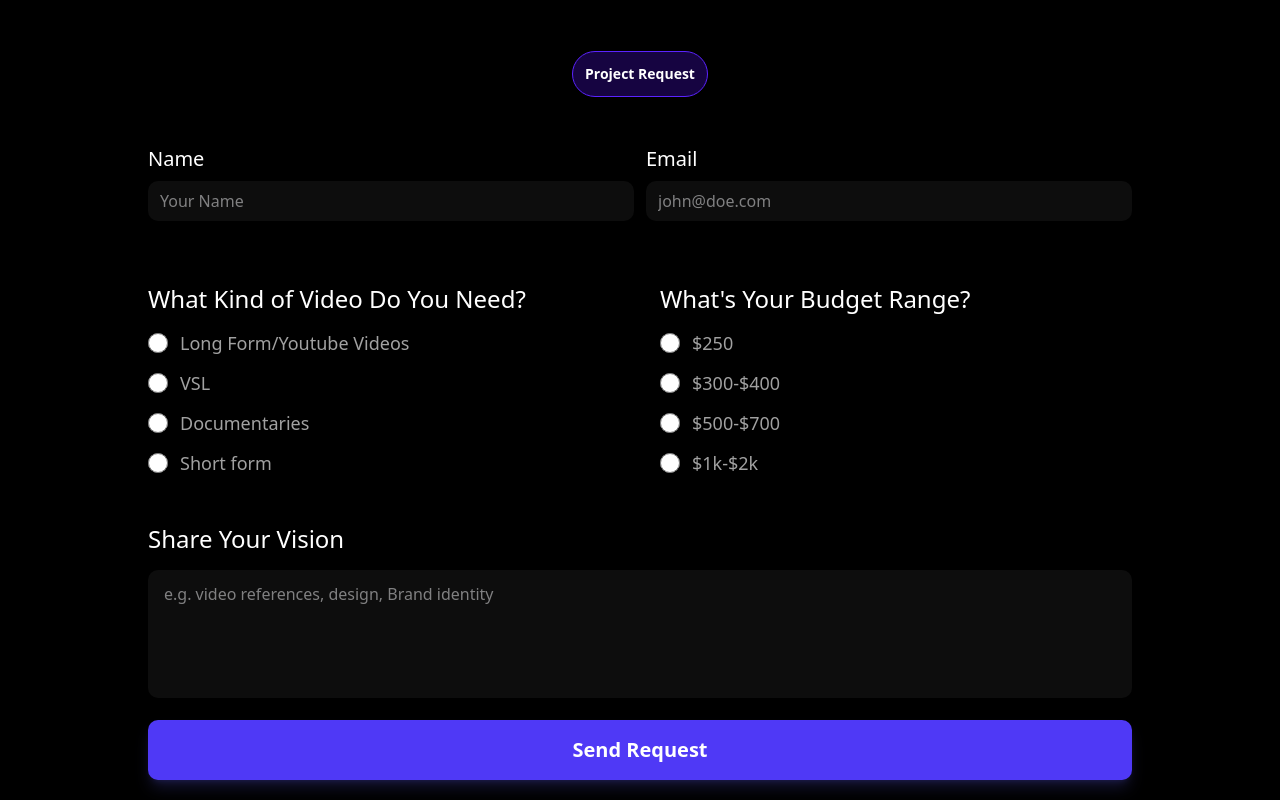
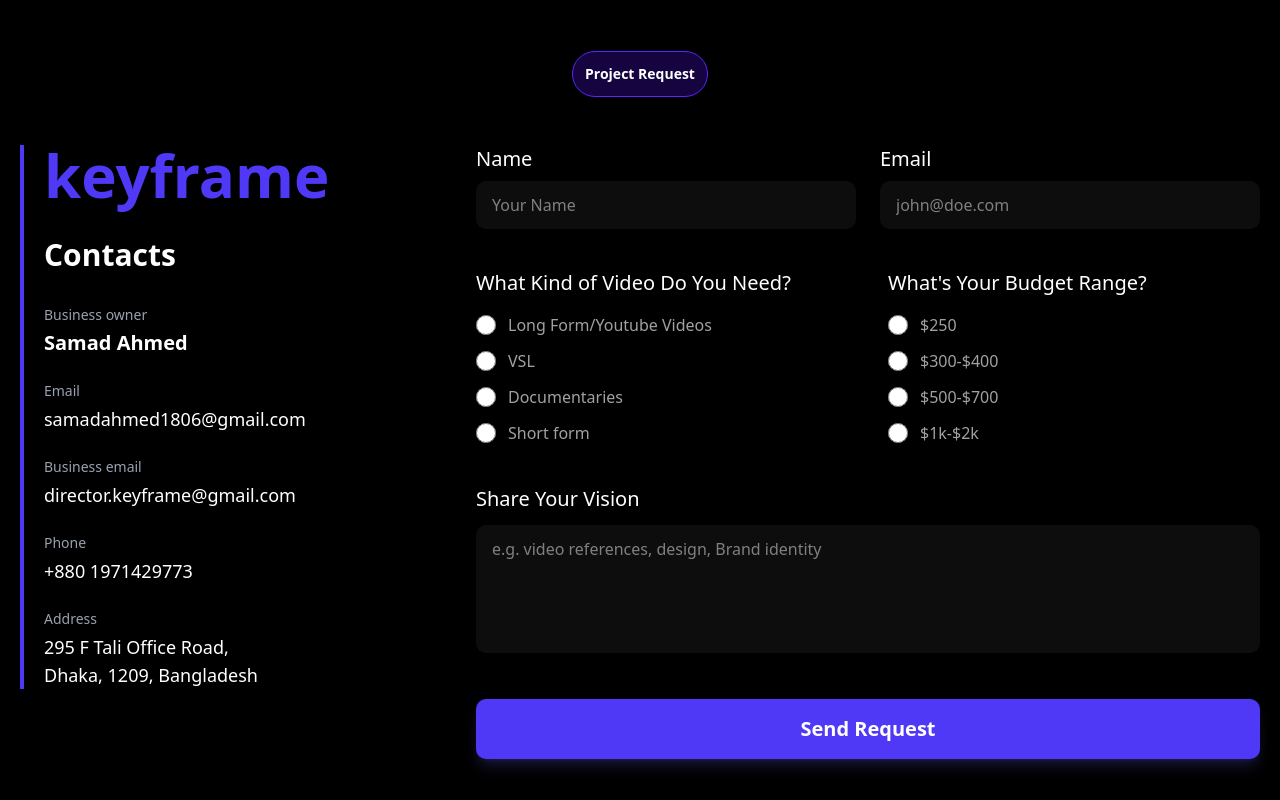
Before and after one commit to TheRABU/keyframe-portfolio, a React (Vite) app: page / in a window 1280 px wide. Shown: the part 3840-4640 px from the top of the page. Built offline with nearby package versions, Linux system fonts and the light colour scheme.

Commit message:
made some changes in the footer contact details and added a section in project request form

```diff
--- a/src/components/Footer.tsx
+++ b/src/components/Footer.tsx
@@ -1,3 +1,4 @@
+/* eslint-disable @typescript-eslint/no-unused-vars */
 import { useEffect, useState } from "react";
 import {
   FaFacebookF,
@@ -111,11 +112,11 @@ const Footer = () => {
                 <div className="ml-3">
                   <p className="text-sm text-gray-300">Email</p>
                   <a
-                    href="mailto:director.keyframe@gmail.com"
+                    href="mailto:samadahmed1806@gmail.com"
                     target="_blank"
                     className="text-white hover:text-[#6A5FFE] transition"
                   >
-                    director.keyframe@gmail.com
+                    samadahmed1806@gmail.com
                   </a>
                 </div>
               </li>
@@ -149,16 +150,16 @@ const Footer = () => {
                 <div className="ml-3">
                   <p className="text-sm text-gray-300">WhatsApp</p>
                   <a
-                    href="https://wa.me/8801908020345"
+                    href="https://wa.me/8801971429773"
                     target="_blank"
                     rel="noopener noreferrer"
                     className="text-white hover:text-[#6A5FFE] transition"
                   >
-                    +8801908-020345
+                    +880 1971429773
                   </a>
                 </div>
               </li>
-              <li className="flex items-start">
+              {/* <li className="flex items-start">
                 <div className="flex-shrink-0 mt-1">
                   <div className="w-8 h-8 bg-blue-500/20 rounded-full flex items-center justify-center hover:scale-110 transition-transform">
                     <FaXTwitter className="w-4 h-4 text-[#6A5FFE]" />
@@ -193,7 +194,7 @@ const Footer = () => {
                     Connect
                   </a>
                 </div>
-              </li>
+              </li> */}
             </ul>
           </div>
 
--- a/src/components/TestimonialsDemo.tsx
+++ b/src/components/TestimonialsDemo.tsx
@@ -60,7 +60,7 @@ const TestimonialsDemo = () => {
     {
       id: 2,
       testimonial:
-        "I've been working with Sakib & his team now with over 18 months together and they're with a doubt the best editors i've ever worked with. I have never seen such a production speed while still maintaining such high quality, always reliable as well & if any revisions are needed they are always done on time. I really can't find one negative thing that happened in all of the 1-2 years we've now been working together.",
+        "I've been working with Samad & his team now with over 18 months together and they're with a doubt the best editors i've ever worked with. I have never seen such a production speed while still maintaining such high quality, always reliable as well & if any revisions are needed they are always done on time. I really can't find one negative thing that happened in all of the 1-2 years we've now been working together.",
       name: "Jaroslav",
       role: "Youtube  Growth Partner",
       rating: 4,
--- a/src/modules/homepage/ProjectRequest.tsx
+++ b/src/modules/homepage/ProjectRequest.tsx
@@ -71,46 +71,110 @@ const ProjectRequest = () => {
 
   return (
     <div className="bg-[#000000] py-16">
-      <div className="text-center">
+      <div className="text-center mb-12">
         <SectionHeader props="Project Request" />
       </div>
 
+      <div className="max-w-7xl mx-auto px-5">
+        {/* Main Flex Container */}
+        <div className="flex flex-col lg:flex-row gap-12 lg:gap-16">
+          {/* Left Side - Contact Details (1/3) */}
+          <div className="lg:w-1/3">
+            <div className="relative pl-6">
+              {/* Vertical Accent Line */}
+              <div className="absolute left-0 top-0 bottom-0 w-1 bg-indigo-600"></div>
+
+              {/* Keyframe Brand */}
+              <h2 className="text-5xl md:text-6xl font-bold text-indigo-600 mb-8">
+                keyframe
+              </h2>
+
+              {/* Contacts Heading */}
+              <h3 className="text-3xl font-bold text-white mb-8">Contacts</h3>
+
+              {/* Contact Information */}
+              <div className="space-y-6 text-white">
+                {/* Business Owner */}
+                <div>
+                  <p className="text-sm text-gray-400 mb-1">Business owner</p>
+                  <p className="text-xl font-semibold">Samad Ahmed</p>
+                </div>
+
+                {/* Email */}
+                <div>
+                  <p className="text-sm text-gray-400 mb-1">Email</p>
+                  <p className="text-lg">samadahmed1806@gmail.com</p>
+                </div>
+
+                {/* Business Email */}
+                <div>
+                  <p className="text-sm text-gray-400 mb-1">Business email</p>
+                  <p className="text-lg">director.keyframe@gmail.com</p>
+                </div>
+
+                {/* Phone */}
+                <div>
+                  <p className="text-sm text-gray-400 mb-1">Phone</p>
+                  <p className="text-lg">+880 1971429773</p>
+                </div>
+
+                {/* Address */}
+                <div>
+                  <p className="text-sm text-gray-400 mb-1">Address</p>
+                  <p className="text-lg">
+                    295 F Tali Office Road,
+                    <br />
+                    Dhaka, 1209, Bangladesh
+                  </p>
+                </div>
+              </div>
+            </div>
+          </div>
+
+          {/* Right Side - Project Request Form (2/3) */}
+          <div className="lg:w-2/3">
             <form ref={formRef} onSubmit={handleSubmit} noValidate>
-        <div className="max-w-5xl mx-auto mt-7 flex w-full flex-col p-5 space-y-12">
+              <div className="flex flex-col space-y-10">
                 {/* Name & Email Row */}
-          <div className="flex flex-col lg:flex-row lg:items-center lg:justify-between lg:space-x-3">
-            <div className="mb-4 w-full lg:w-3/6">
-              <label htmlFor="name" className="text-xl leading-7 text-white">
+                <div className="flex flex-col md:flex-row md:items-center md:justify-between md:space-x-6 space-y-6 md:space-y-0">
+                  <div className="w-full md:w-1/2">
+                    <label
+                      htmlFor="name"
+                      className="text-xl leading-7 text-white block mb-2"
+                    >
                       Name
                     </label>
                     <input
                       type="text"
                       id="name"
-                name="user_name" // Matches validation formData.get("user_name")
+                      name="user_name"
                       placeholder="Your Name"
-                className="w-full rounded-lg mt-2 border-0 border-gray-300 bg-gray-100/5 py-2 px-3 text-base text-gray-100 outline-none transition-colors focus:ring-1 focus:ring-indigo-500"
+                      className="w-full rounded-lg border-0 border-gray-300 bg-gray-100/5 py-3 px-4 text-base text-gray-100 outline-none transition-colors focus:ring-1 focus:ring-indigo-500"
                     />
                   </div>
 
-            <div className="mb-4 w-full lg:w-3/6">
-              <label htmlFor="email" className="text-xl leading-7 text-white">
+                  <div className="w-full md:w-1/2">
+                    <label
+                      htmlFor="email"
+                      className="text-xl leading-7 text-white block mb-2"
+                    >
                       Email
                     </label>
                     <input
                       type="email"
                       id="email"
-                name="user_email" // Matches validation formData.get("user_email")
+                      name="user_email"
                       placeholder="john@doe.com"
-                className="w-full rounded-lg mt-2 border-0 border-gray-300 bg-gray-100/5 py-2 px-3 text-base text-gray-100 outline-none transition-colors focus:ring-1 focus:ring-indigo-500"
+                      className="w-full rounded-lg border-0 border-gray-300 bg-gray-100/5 py-3 px-4 text-base text-gray-100 outline-none transition-colors focus:ring-1 focus:ring-indigo-500"
                     />
                   </div>
                 </div>
 
                 {/* Selection Row */}
-          <div className="flex flex-col md:flex-row justify-between items-start w-full space-y-10 md:space-y-0 md:space-x-10">
+                <div className="flex flex-col md:flex-row justify-between items-start w-full space-y-8 md:space-y-0 md:space-x-10">
                   {/* Video Type Selection */}
                   <div className="flex-1">
-              <label className="text-2xl leading-7 text-white block mb-4">
+                    <label className="text-xl leading-7 text-white block mb-4">
                       What Kind of Video Do You Need?
                     </label>
                     <div className="flex flex-col gap-3">
@@ -122,7 +186,7 @@ const ProjectRequest = () => {
                       ].map((item) => (
                         <label
                           key={item}
-                    className="flex items-center gap-3 text-neutral-400 text-lg cursor-pointer hover:text-white transition-colors"
+                          className="flex items-center gap-3 text-neutral-400 text-base cursor-pointer hover:text-white transition-colors"
                         >
                           <input
                             type="radio"
@@ -138,14 +202,15 @@ const ProjectRequest = () => {
 
                   {/* Budget Selection */}
                   <div className="flex-1">
-              <label className="text-2xl leading-7 text-white block mb-4">
+                    <label className="text-xl leading-7 text-white block mb-4">
                       What's Your Budget Range?
                     </label>
                     <div className="flex flex-col gap-3">
-                {["$250", "$300-$400", "$500-$700", "$1k-$2k"].map((range) => (
+                      {["$250", "$300-$400", "$500-$700", "$1k-$2k"].map(
+                        (range) => (
                           <label
                             key={range}
-                    className="flex items-center gap-3 text-neutral-400 text-lg cursor-pointer hover:text-white transition-colors"
+                            className="flex items-center gap-3 text-neutral-400 text-base cursor-pointer hover:text-white transition-colors"
                           >
                             <input
                               type="radio"
@@ -155,28 +220,33 @@ const ProjectRequest = () => {
                             />
                             {range}
                           </label>
-                ))}
+                        ),
+                      )}
                     </div>
                   </div>
                 </div>
 
                 {/* Message Area */}
-          <div className="mb-4">
-            <label htmlFor="message" className="text-2xl leading-7 text-white">
+                <div>
+                  <label
+                    htmlFor="message"
+                    className="text-xl leading-7 text-white block mb-3"
+                  >
                     Share Your Vision
                   </label>
                   <textarea
                     id="message"
                     name="message"
                     placeholder="e.g. video references, design, Brand identity"
-              className="h-32 w-full resize-none rounded-lg border-0 border-gray-300 bg-gray-100/5 mt-4 py-3 px-4 text-base text-gray-100 outline-none transition-colors focus:ring-1 focus:ring-indigo-500"
+                    className="h-32 w-full resize-none rounded-lg border-0 border-gray-300 bg-gray-100/5 py-3 px-4 text-base text-gray-100 outline-none transition-colors focus:ring-1 focus:ring-indigo-500"
                   ></textarea>
                 </div>
 
+                {/* Submit Button */}
                 <button
                   type="submit"
                   disabled={isSubmitting}
-            className={`rounded-lg py-4 px-8 text-xl font-semibold text-white transition-all
+                  className={`w-full rounded-lg py-4 px-8 text-xl font-semibold text-white transition-all
                     ${isSubmitting ? "bg-gray-600 cursor-not-allowed" : "bg-indigo-600 hover:bg-[#5B23FF] shadow-lg shadow-indigo-500/20"}
                   `}
                 >
@@ -185,6 +255,9 @@ const ProjectRequest = () => {
               </div>
             </form>
           </div>
+        </div>
+      </div>
+    </div>
   );
 };
 
```
Lines whose indentation alone changed are shown as unchanged.
